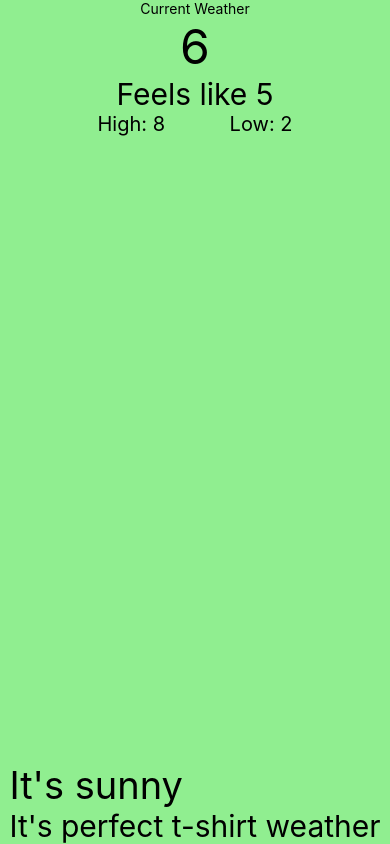
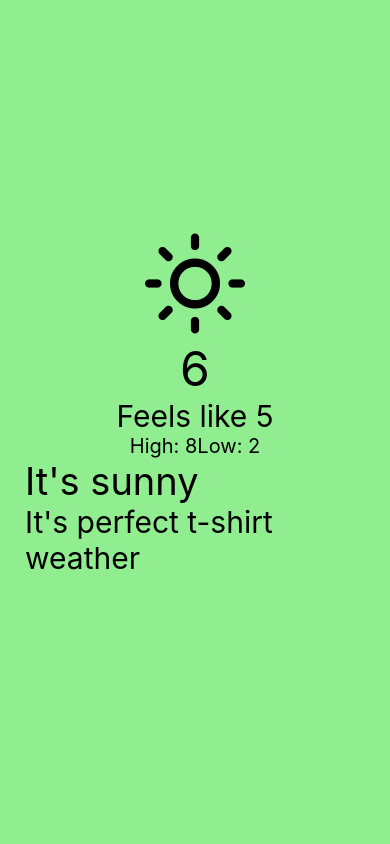
Before and after one commit to mitschlagel/WeatherApp, a React Native app: screen / in a window 390 px wide. Built offline with nearby package versions, Linux system fonts and the light colour scheme.

Commit message:
Add image and break into components

```diff
--- a/App.js
+++ b/App.js
@@ -1,64 +1,19 @@
-import React from 'react';
-import { View, Text, SafeAreaView, StyleSheet } from 'react-native';
+import React from "react";
+import { View, StyleSheet } from "react-native";
+
+import CurrentWeather from "./src/components/CurrentWeather";
 
 const App = () => {
   return (
-    <SafeAreaView style={styles.wrapper}>
-      <View style={styles.container}>
-        <Text>Current Weather</Text>
-        <Text style={styles.temp}>6</Text>
-        <Text style={styles.feels}>Feels like 5</Text>
-        <View style={styles.highLowWrapper}>
-          <Text style={styles.highLow}>High: 8</Text>
-          <Text style={styles.highLow}>Low: 2</Text>
-        </View>
-        <View style={styles.bodyWrapper}>
-          <Text style={styles.description}>It's sunny</Text>
-          <Text style={styles.message}>It's perfect t-shirt weather</Text>
-        </View>
-      </View>
-    </SafeAreaView>
-  );
+    <View style={styles.container}>
+    <CurrentWeather />
+    </View>
+  )
 }
-
 const styles = StyleSheet.create({
-  wrapper: {
+  container: {
     flex: 1,
-    alignContent: 'center',
   },
-  container: {
-    backgroundColor: 'lightgreen',
-    flex: 1,
-    alignItems: 'center',
-  },
-  temp: {
-    color: 'black',
-    fontSize: 48
-  },
-  feels: {
-    color: 'black',
-    fontSize: 30
-  },
-  highLow: {
-    color: 'black',
-    fontSize: 20
-  },
-  highLowWrapper: {
-    flexDirection: 'row',
-    justifyContent: 'space-between',
-    width: '50%',
-  },
-  bodyWrapper: {
-    flex: 1,
-    justifyContent: 'flex-end',
-    alignItems: 'flex-start',
-  },
-  description: {
-    fontSize: 38,
-  },
-  message: {
-    fontSize: 30,
-  }
 });
 
 export default App;
--- /dev/null
+++ b/src/components/CurrentWeather.js
@@ -0,0 +1,66 @@
+import React from 'react';
+import { View, Text, SafeAreaView, StyleSheet } from 'react-native';
+
+import { Feather as Icon } from '@expo/vector-icons';
+
+const CurrentWeather = () => {
+  return (
+    <SafeAreaView style={styles.wrapper}>
+      <View style={styles.container}>
+        <Icon name="sun" size={100} color="black" />
+        <Text style={styles.temp}>6</Text>
+        <Text style={styles.feels}>Feels like 5</Text>
+        <View style={styles.highLowWrapper}>
+          <Text style={styles.highLow}>High: 8</Text>
+          <Text style={styles.highLow}>Low: 2</Text>
+        </View>
+        <View style={styles.bodyWrapper}>
+          <Text style={styles.description}>It's sunny</Text>
+          <Text style={styles.message}>It's perfect t-shirt weather</Text>
+        </View>
+      </View>
+    </SafeAreaView>
+  );
+}
+
+const styles = StyleSheet.create({
+  wrapper: {
+    flex: 1,
+    alignContent: 'center',
+  },
+  container: {
+    backgroundColor: 'lightgreen',
+    flex: 1,
+    alignItems: 'center',
+    justifyContent: 'center',
+  },
+  temp: {
+    color: 'black',
+    fontSize: 48
+  },
+  feels: {
+    color: 'black',
+    fontSize: 30
+  },
+  highLow: {
+    color: 'black',
+    fontSize: 20
+  },
+  highLowWrapper: {
+    flexDirection: 'row',
+  },
+  bodyWrapper: {
+    justifyContent: 'flex-end',
+    alignItems: 'flex-start',
+    paddingLeft: 25,
+    marginBottom: 40,
+  },
+  description: {
+    fontSize: 38,
+  },
+  message: {
+    fontSize: 30,
+  }
+});
+
+export default CurrentWeather;
```
